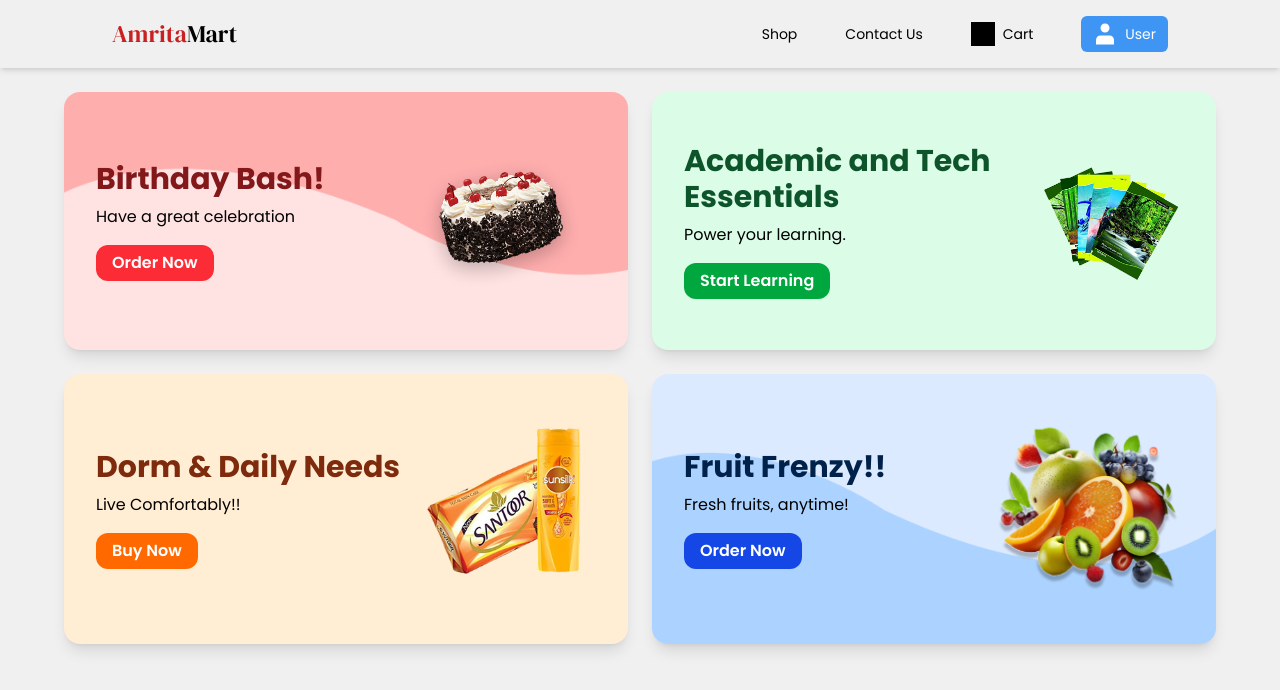
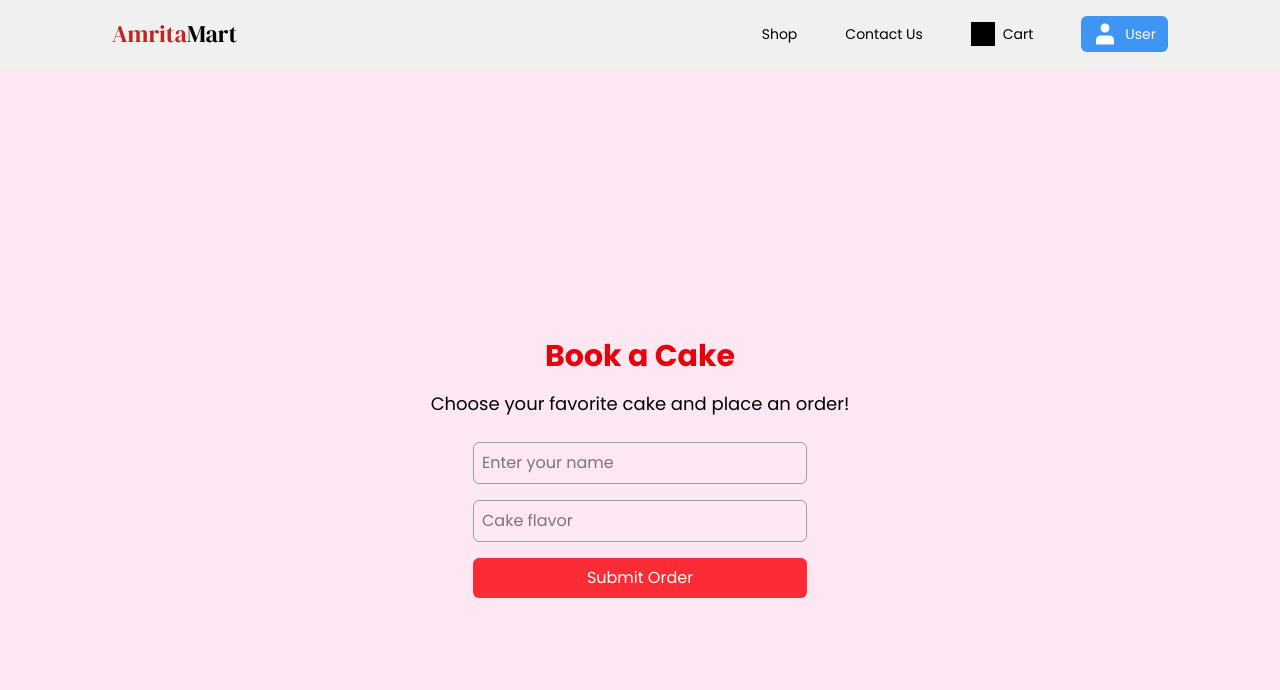
Before and after one commit to sanjitrao16/Amrita-Mart-Full-Stack, a React (Vite) app in the folder amrita-mart/: page /book-cake in a window 1280 px wide. Shown: the top 690 px of the page. Built offline with nearby package versions, Linux system fonts and the light colour scheme; grey boxes are pictures that could not be loaded; a web font is replaced by a local one.

Commit message:
Updated BookCake page and nav routing

```diff
--- a/amrita-mart/src/App.jsx
+++ b/amrita-mart/src/App.jsx
@@ -1,14 +1,27 @@
+import { BrowserRouter as Router, Routes, Route } from "react-router-dom";
 import { useState } from "react";
 import NavBar from "./components/Navbar.jsx";
 import BentoGrid from "./components/BentoBox.jsx";
+import BookCake from "./pages/BookCake";
 
-function App() {
+function Home() {
   return (
     <div>
-      <NavBar />
       <BentoGrid />
     </div>
   );
 }
+function App() {
+  return (
+    <Router>
+      <NavBar /> {/* Navbar is outside so it appears on all pages */}
+      <Routes>
+        <Route path="/" element={<Home />} />  {/* Home Page */}
+        <Route path="/book-cake" element={<BookCake />} />  {/* Book a Cake Page */}
+      </Routes>
+    </Router>
+  );
+}
+
 
 export default App;
--- a/amrita-mart/src/components/Navbar.jsx
+++ b/amrita-mart/src/components/Navbar.jsx
@@ -3,6 +3,8 @@
 import UserIcon from "../assets/UserIcon.svg";
 import Hamburger from "../assets/Hamburger.svg";
 import Close from "../assets/Close.svg";
+import { Link } from "react-router-dom";
+
 
 export default function Navbar() {
   const [isOpen, setIsOpen] = useState(false);
@@ -65,9 +67,8 @@
           <a href="" className="hover:text-blue-600">
             Shop
           </a>
-          <a href="" className="hover:text-blue-600">
-            Book a Cake
-          </a>
+          <Link to="/book-cake" className="hover:text-blue-600">Book a Cake</Link>
+
           <a href="" className="flex gap-2 items-center">
             <img src={CartIcon} alt="Cart" className="h-6 w-6 brightness-0" />
             Cart
--- /dev/null
+++ b/amrita-mart/src/pages/BookCake.jsx
@@ -0,0 +1,29 @@
+import React from "react";
+
+const BookCake = () => {
+  return (
+    <div className="min-h-screen flex flex-col items-center justify-center bg-pink-100">
+      <h1 className="text-3xl font-bold text-red-600">Book a Cake</h1>
+      <p className="text-lg mt-4">Choose your favorite cake and place an order!</p>
+
+      {/* Example of a form (optional) */}
+      <form className="mt-6 flex flex-col gap-4">
+        <input
+          type="text"
+          placeholder="Enter your name"
+          className="p-2 border border-gray-400 rounded-md"
+        />
+        <input
+          type="text"
+          placeholder="Cake flavor"
+          className="p-2 border border-gray-400 rounded-md"
+        />
+        <button className="bg-red-500 text-white py-2 px-4 rounded-md">
+          Submit Order
+        </button>
+      </form>
+    </div>
+  );
+};
+
+export default BookCake;
```
Also changed, not shown: 1 other file (tests, documents, lock files or other folders).
